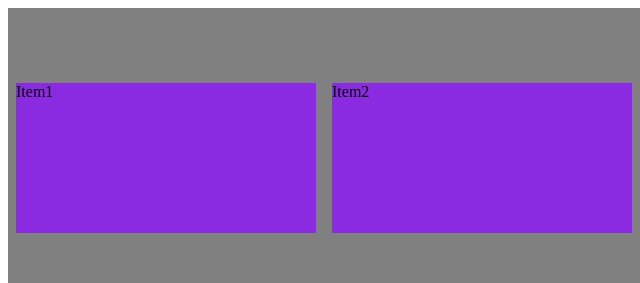
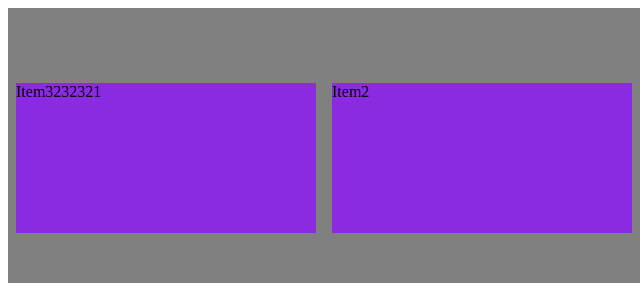
Before and after one commit to RavenBO/proj, a plain HTML site: page index.html in a window 1280 px wide. Shown: the top 283 px of the page, 0-640 px from the left. Drawn offline with Linux system fonts and the light colour scheme.

Commit message:
second commit

```diff
--- a/index.html
+++ b/index.html
@@ -9,7 +9,7 @@
 </head>
 <body>
     <div class="wrapper">
-        <div class="item">Item1</div>
+        <div class="item">Item3232321</div>
         <div class="item">Item2</div>
         <div class="item">Item3</div>
         <div class="item">Item4</div>
```
